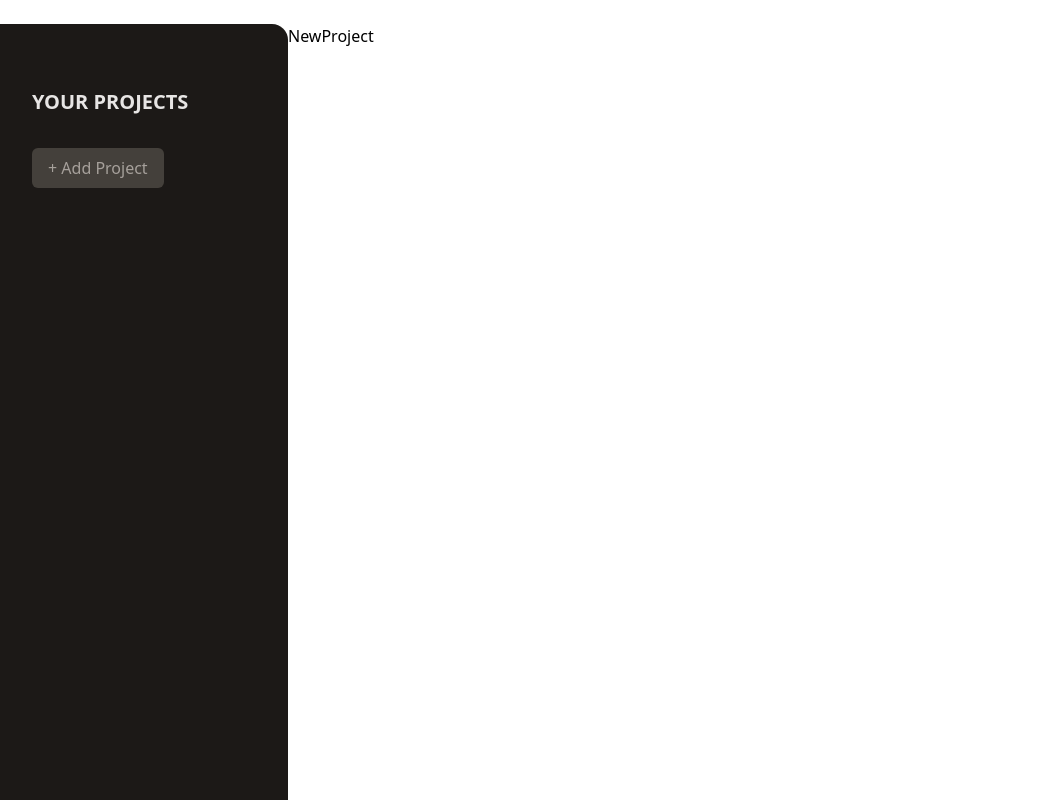
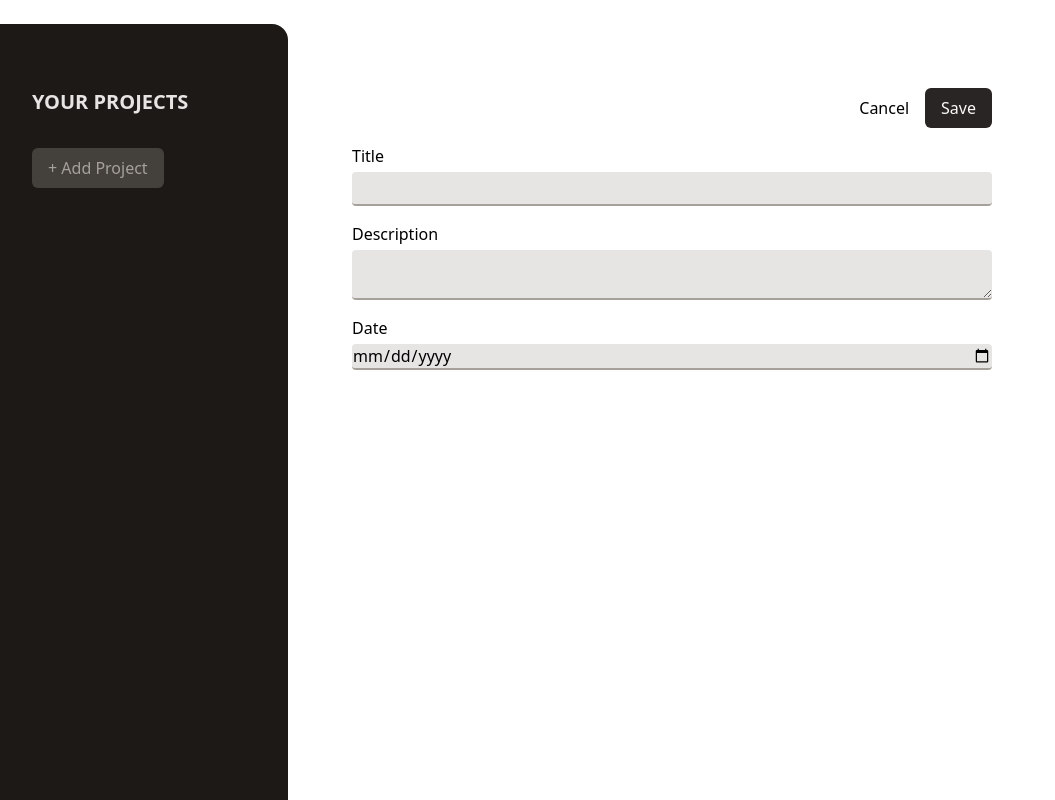
Before and after one commit to tmccann/practice-projects, a React (Vite) app in the folder project-manager/: page / in a window 1280 px wide. Shown: the whole page, without its empty margins (0-1055 px from the left). Built offline with nearby package versions, Linux system fonts and the light colour scheme.

Commit message:
feat(newProject): add all elements  to pass predefined tests

```diff
--- a/project-manager/src/components/NewProject.tsx
+++ b/project-manager/src/components/NewProject.tsx
@@ -1,5 +1,49 @@
 const NewProject = () => {
-  return <div>NewProject</div>;
+  // still to work on logic
+  const handleSubmit = () => {};
+  return (
+    <div className=" p-16 w-6/10">
+      <form onSubmit={handleSubmit}>
+        <div className="flex items-center justify-end gap-4">
+          <button className="">Cancel</button>
+          <button
+            type="submit"
+            className="bg-stone-800 text-stone-50 py-2 px-4 rounded-md"
+          >
+            Save
+          </button>
+        </div>
+        <p className="flex flex-col gap-1 my-4">
+          <label htmlFor="title">Title</label>
+          <input
+            id="title"
+            className=" border-b-2 border-stone-400 bg-stone-200 rounded-sm p-1 focus:outline-none focus:border-stone-700"
+            type="text"
+            data-testid="title"
+          />
+        </p>
+        <p className="flex flex-col gap-1 my-4">
+          <label htmlFor="description">Description</label>
+          <textarea
+            id="description"
+            className=" border-b-2 border-stone-400 bg-stone-200 rounded-sm focus:outline-none focus:border-stone-700"
+            data-testid="description"
+          />
+        </p>
+        <p className="flex flex-col gap-1 my-4">
+          <label className="" htmlFor="date">
+            Date
+          </label>
+          <input
+            id="date"
+            className=" border-b-2 border-stone-400 bg-stone-200 rounded-sm focus:outline-none focus:border-stone-700"
+            type="date"
+            data-testid="date"
+          />
+        </p>
+      </form>
+    </div>
+  );
 };
 
 export default NewProject;
```
Also changed, not shown: 1 other file (tests, documents, lock files or other folders).
